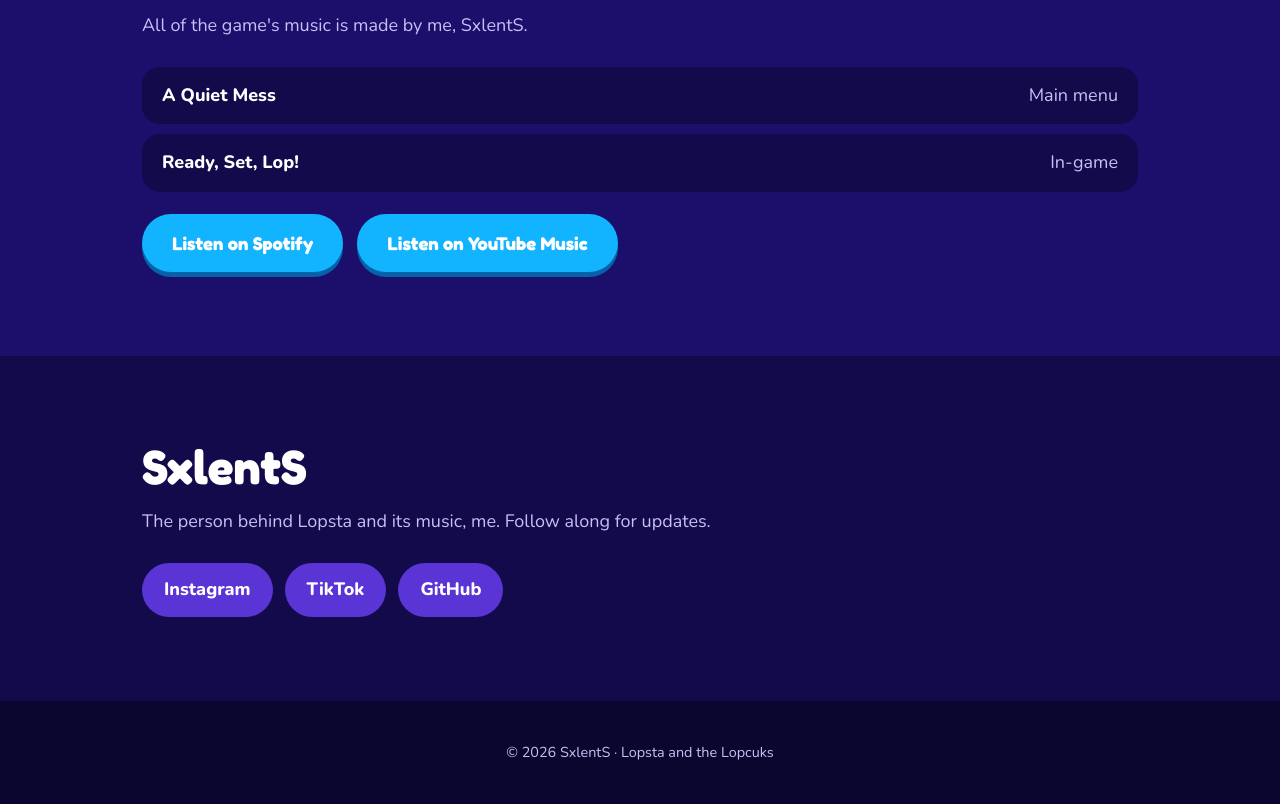
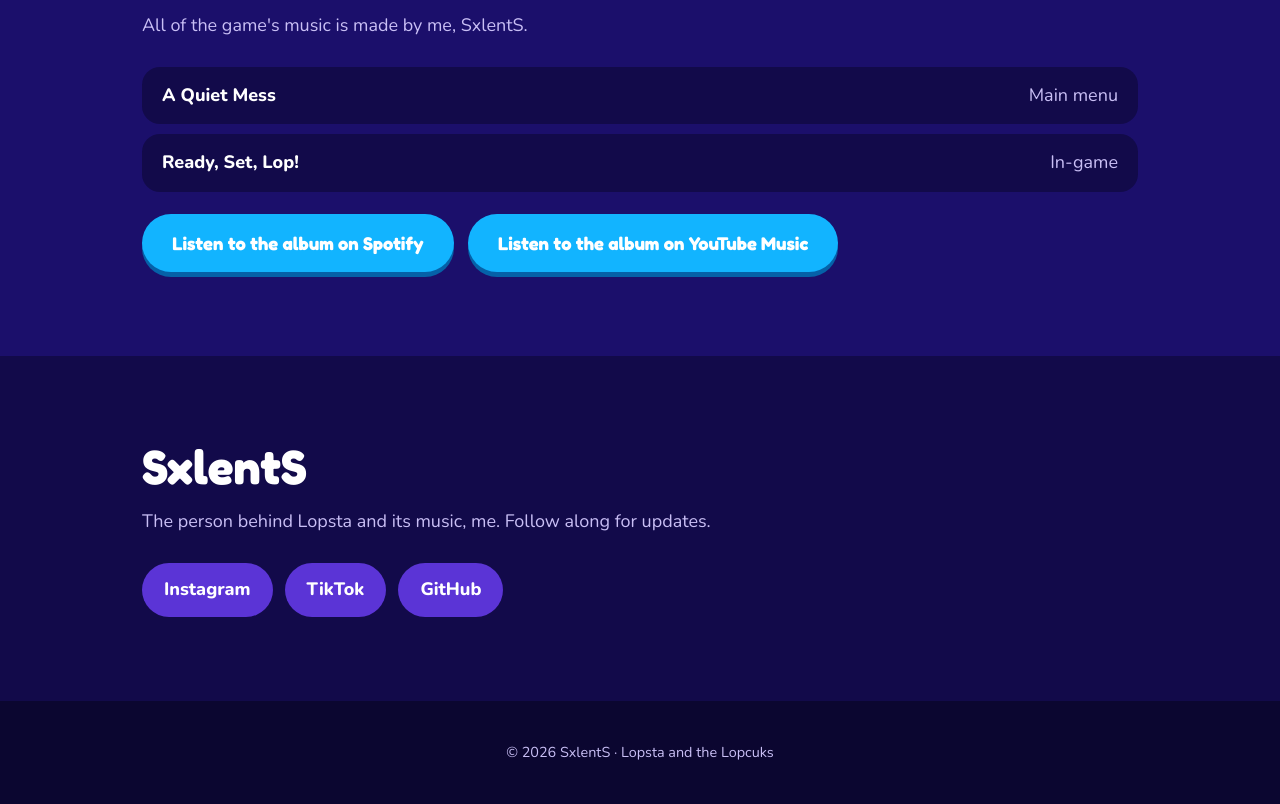
Before and after one commit to SessizGolge/Lopsta, a plain HTML site: page index.html in a window 1280 px wide. Shown: the part 3518-4322 px from the top of the page. Drawn offline with nearby package versions, Linux system fonts and the light colour scheme.

Commit message:
Link Lopsta soundtrack album

```diff
--- a/index.html
+++ b/index.html
@@ -90,8 +90,8 @@
     <li><b>Ready, Set, Lop!</b><span>In-game</span></li>
   </ul>
   <div class="btns left music-links">
-    <a class="btn alt" href="https://open.spotify.com/search/SxlentS" target="_blank" rel="noopener noreferrer">Listen on Spotify</a>
-    <a class="btn alt" href="https://music.youtube.com/search?q=SxlentS" target="_blank" rel="noopener noreferrer">Listen on YouTube Music</a>
+    <a class="btn alt" href="https://open.spotify.com/album/41D9VENB7aASu246lxrTVr?si=lhQoHyQ9Qzm7jz2KzPcMxA&utm_source=copy-link&sci=spotify%3Acard-config%3A7AGtlK4FFMSc6ltAfDnHqA" target="_blank" rel="noopener noreferrer">Listen to the album on Spotify</a>
+    <a class="btn alt" href="https://music.youtube.com/playlist?list=OLAK5uy_mn_TePYQblWQrcydafyVL5VpedfsTn-bw&si=7afeJkIqR5aEbRoI&drli=1" target="_blank" rel="noopener noreferrer">Listen to the album on YouTube Music</a>
   </div>
 </div></section>
 
```
